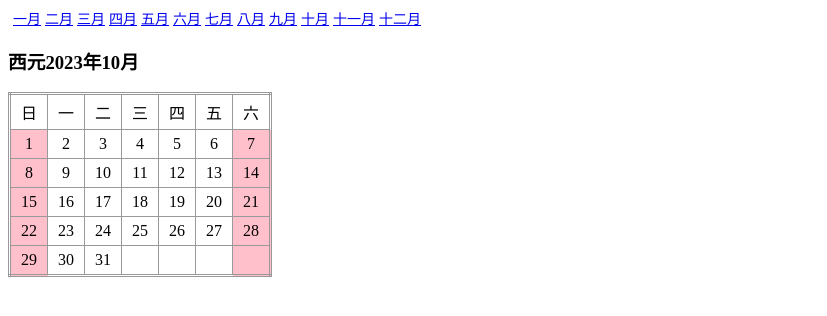
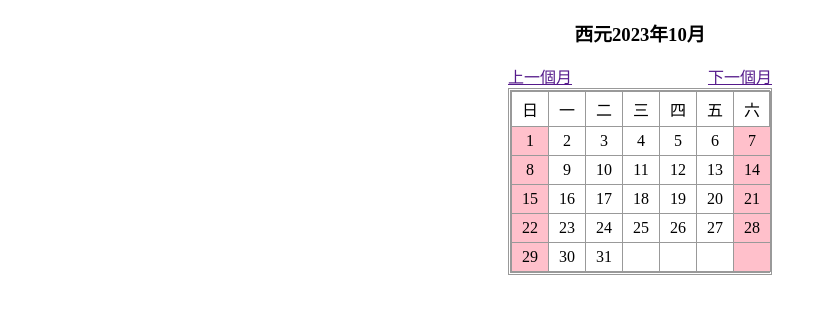
Before and after one commit to HelloCodeman/2023-PHP-Class, a PHP site: page /calendar/index.php in a window 1280 px wide. Shown: the top 316 px of the page, without its empty margins (0-827 px from the left). Run offline with PHP 8.4, Linux system fonts and the light colour scheme.

Commit message:
萬年曆perpare

```diff
--- a/20231027/calendar/index.php
+++ b/20231027/calendar/index.php
@@ -1,82 +1,97 @@
 <!DOCTYPE html>
 <html lang="en">
+
 <head>
     <meta charset="UTF-8">
     <meta name="viewport" content="width=device-width, initial-scale=1.0">
-    <title>2024月曆</title>
+    <title>線上月曆</title>
     <style>
-        table{
+        table {
             border-collapse: collapse;
-            border:3px double #999;
+            border: 3px double #999;
 
         }
 
-        td{
-            border:1px solid #999;
-            padding:5px 10px;
+        td {
+            border: 1px solid #999;
+            padding: 5px 10px;
             text-align: center;
-        }
-        ul{
-            list-style-type: none;
-            padding:0;
-            margin:5px;
-
-        }
-        ul li{
-            display:inline-block;
-            font-size:14px;
         }
     </style>
 </head>
+
 <body>
-<ul>
-    <li><a href="01.php">一月</a></li>
-    <li><a href="02.php">二月</a></li>
-    <li><a href="03.php">三月</a></li>
-    <li><a href="04.php">四月</a></li>
-    <li><a href="05.php">五月</a></li>
-    <li><a href="06.php">六月</a></li>
-    <li><a href="07.php">七月</a></li>
-    <li><a href="08.php">八月</a></li>
-    <li><a href="09.php">九月</a></li>
-    <li><a href="10.php">十月</a></li>
-    <li><a href="11.php">十一月</a></li>
-    <li><a href="12.php">十二月</a></li>
-</ul>
     <?php
-echo "<h3>";
+
+if(isset($_GET['month'])){
+
+    $month=$_GET['month'];
+    $year=$_GET['year'];
+}else{
+    $month=date('m');
+    $year=date('Y');
+}
+
+    echo "<h3 style='text-align:center'>";
     echo date("西元Y年m月");
     echo "</h3>";
-$thisMonth=date("Y");
-$thisFirstDay=date("Y-m-1");
-$thisFirstDate=date('w',strtotime($thisFirstDay));
-$thisMonthDays=date("t");
-$thisLastDay=date("Y-m-$thisMonthDays");
-$weeks=ceil(($thisMonthDays+$thisFirstDate)/7);
-$firstCell=date("Y-m-d",strtotime("-$thisFirstDate days",strtotime($thisFirstDay)));
-echo "<table>";
+    $thisMonth = date("Y");
+    $thisFirstDay = date("Y-m-1");
+    $thisFirstDate = date('w', strtotime($thisFirstDay));
+    $thisMonthDays = date("t");
+    $thisLastDay = date("Y-m-$thisMonthDays");
+    $weeks = ceil(($thisMonthDays + $thisFirstDate) / 7);
+    $firstCell = date("Y-m-d", strtotime("-$thisFirstDate days", strtotime($thisFirstDay)));
+    ?>
+    <div style='width:264px;display:flex;margin:auto;justify-content:space-between'>
+<?php
+
+if(($month+1)>13){
+    $next=1;
+    $nextYear=$year+1;
+}else{
+    $next=$month+1;
+    $nextYear=$year;
+}
+
+if(($month-1)>1){
+    $next=12;
+    $nextYear=$year-1;
+}else{
+    $next=$month-1;
+    $nextYear=$year;
+}
+
+$next=$month+1;
+$nextYear;
+?>
+        <a href=''>上一個月</a>
+        <a href=''>下一個月</a>
+    </div>
+    <table style='width:264px;display:block;margin:auto'>
+        <tr>
+            <td>日</td>
+            <td>一</td>
+            <td>二</td>
+            <td>三</td>
+            <td>四</td>
+            <td>五</td>
+            <td>六</td>
+        </tr>
+        <?php
+        for ($i = 0; $i < $weeks; $i++) {
             echo "<tr>";
-echo "<td>日</td>";
-echo "<td>一</td>";
-echo "<td>二</td>";
-echo "<td>三</td>";
-echo "<td>四</td>";
-echo "<td>五</td>";
-echo "<td>六</td>";
-echo "</tr>";
-for($i=0;$i<$weeks;$i++){
-    echo "<tr>";
-    for($j=0;$j<7;$j++){
-        $addDays=7*$i+$j;
-        $thisCellDate=strtotime("+$addDays days",strtotime($firstCell));
-        if(date('w',$thisCellDate)==0 || date('w',$thisCellDate)==6){
+            for ($j = 0; $j < 7; $j++) {
+                $addDays = 7 * $i + $j;
+                $thisCellDate = strtotime("+$addDays days", strtotime($firstCell));
+                if (date('w', $thisCellDate) == 0 || date('w', $thisCellDate) == 6) {
                     echo "<td style='background:pink'>";
 
-        }else{
+                } else {
                     echo "<td>";
                 }
-        if(date("m",$thisCellDate)==date("m",strtotime($thisFirstDay))){
-            echo date("j",$thisCellDate);
+                if (date("m", $thisCellDate) == date("m", strtotime($thisFirstDay))) {
+                    echo date("j", $thisCellDate);
                 }
                 echo "</td>";
             }
@@ -86,5 +101,7 @@ for($i=0;$i<$weeks;$i++){
         echo "</table>";
         ?>
 
+
 </body>
+
 </html>
```
Lines whose indentation alone changed are shown as unchanged.
